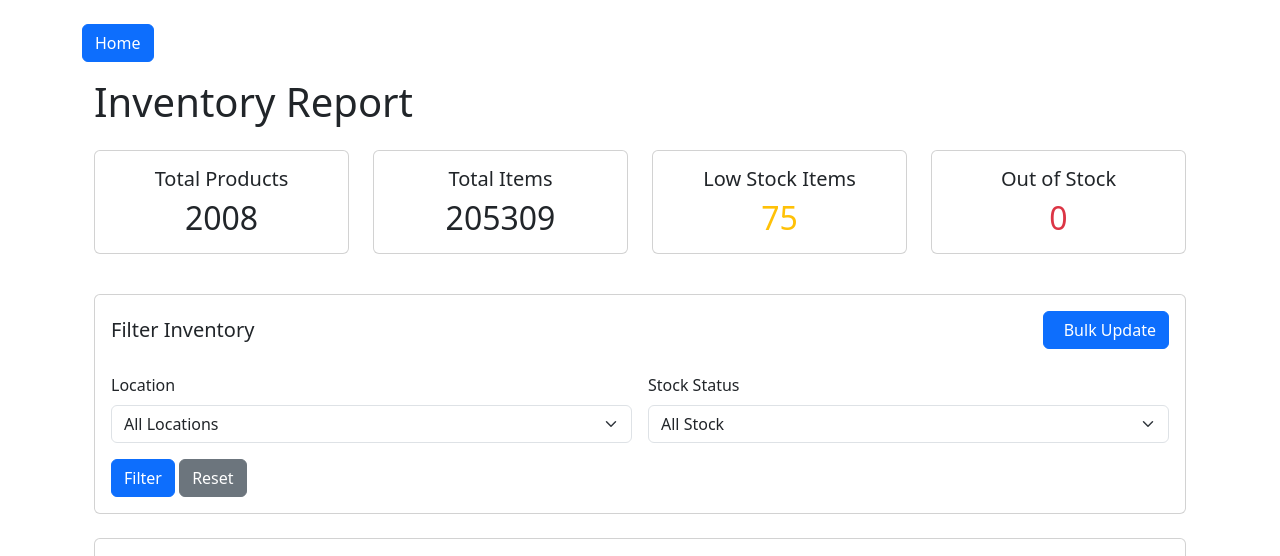
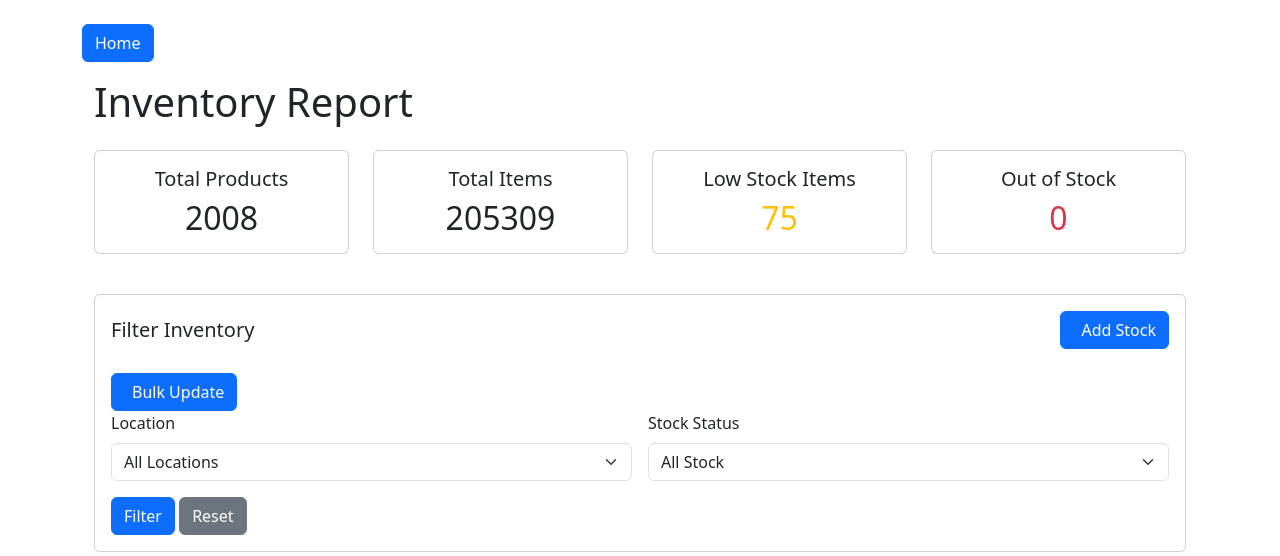
Before and after one commit to varaprasad1016/SriyaWMS, a Flask app: page /inventory-report in a window 1280 px wide. Shown: the top 556 px of the page. Run offline with Flask 3, Linux system fonts and the light colour scheme; a user stored in the database is signed in; data comes from the database, SQL or seed files in the repository.

Commit message:
multiple

```diff
--- a/templates/inventory_report.html
+++ b/templates/inventory_report.html
@@ -49,11 +49,17 @@
             <div class="d-flex justify-content-between align-items-center mb-4">
                 <h5 class="card-title mb-0">Filter Inventory</h5>
                 <div>
-                    <!-- Remove the export_inventory link since this route doesn't exist -->
-                    <a href="{{ url_for('bulk_update_stock') }}" class="btn btn-primary">
-                        <i class="fas fa-edit me-2"></i>Bulk Update
+                    <a href="{{ url_for('add_stock') }}" class="btn btn-primary">
+                        <i class="fas fa-plus me-2"></i>Add Stock
                     </a>
                 </div>
+            </div>
+
+            <div>
+                <!-- Remove the export_inventory link since this route doesn't exist -->
+                <a href="{{ url_for('bulk_update_stock') }}" class="btn btn-primary">
+                    <i class="fas fa-edit me-2"></i>Bulk Update
+                </a>
             </div>
 
             <form method="GET" action="{{ url_for('inventory_report') }}" class="row g-3">
```
